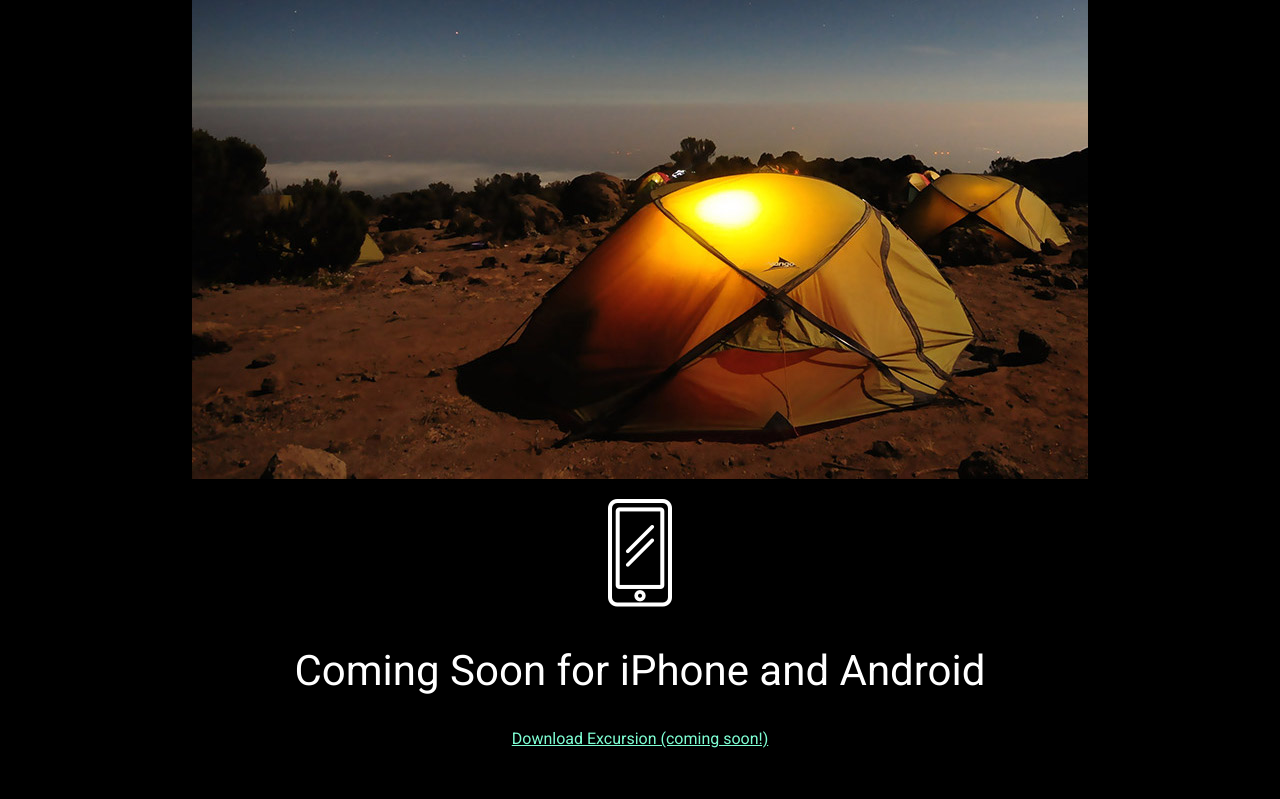
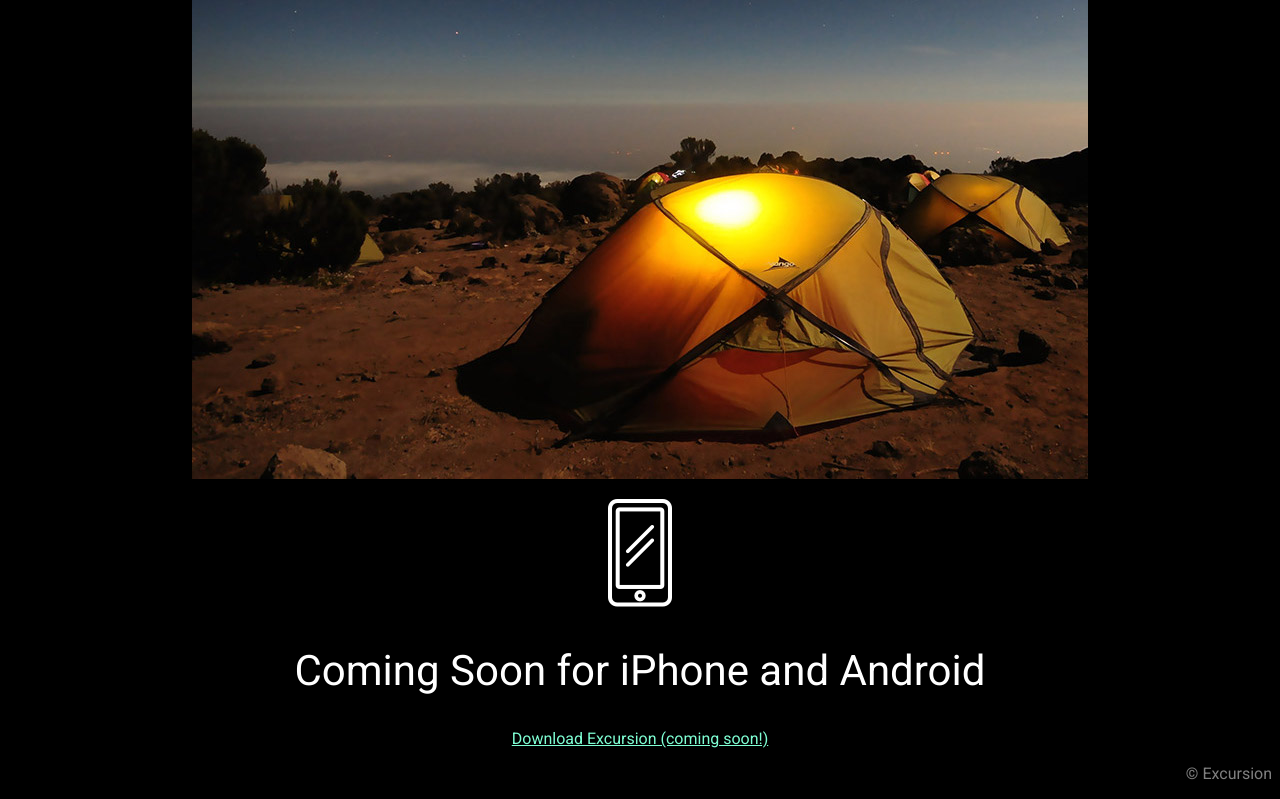
Before and after one commit to Matt-La/excursion, a plain HTML site: page index.html in a window 1280 px wide. Shown: the part 533-1332 px from the top of the page. Before the commit the page ends 1297 px from the top, so only its background shows below. Drawn offline with Linux system fonts and the light colour scheme.

Commit message:
added copyright symbol

```diff
--- a/index.html
+++ b/index.html
@@ -32,6 +32,6 @@
 		<p>
 			<a class="bottom_link" href="#">Download Excursion (coming soon!)</a>
 		</p>
-
+		<p class="copyright">&copy; Excursion</p>
 	</body>
 </html>
--- a/resources/css/style.css
+++ b/resources/css/style.css
@@ -25,3 +25,8 @@ h4 {
 	font-size: 21px;
 	color: grey;
 }
+
+.copyright {
+	text-align: right;
+	color: grey;
+}
```
